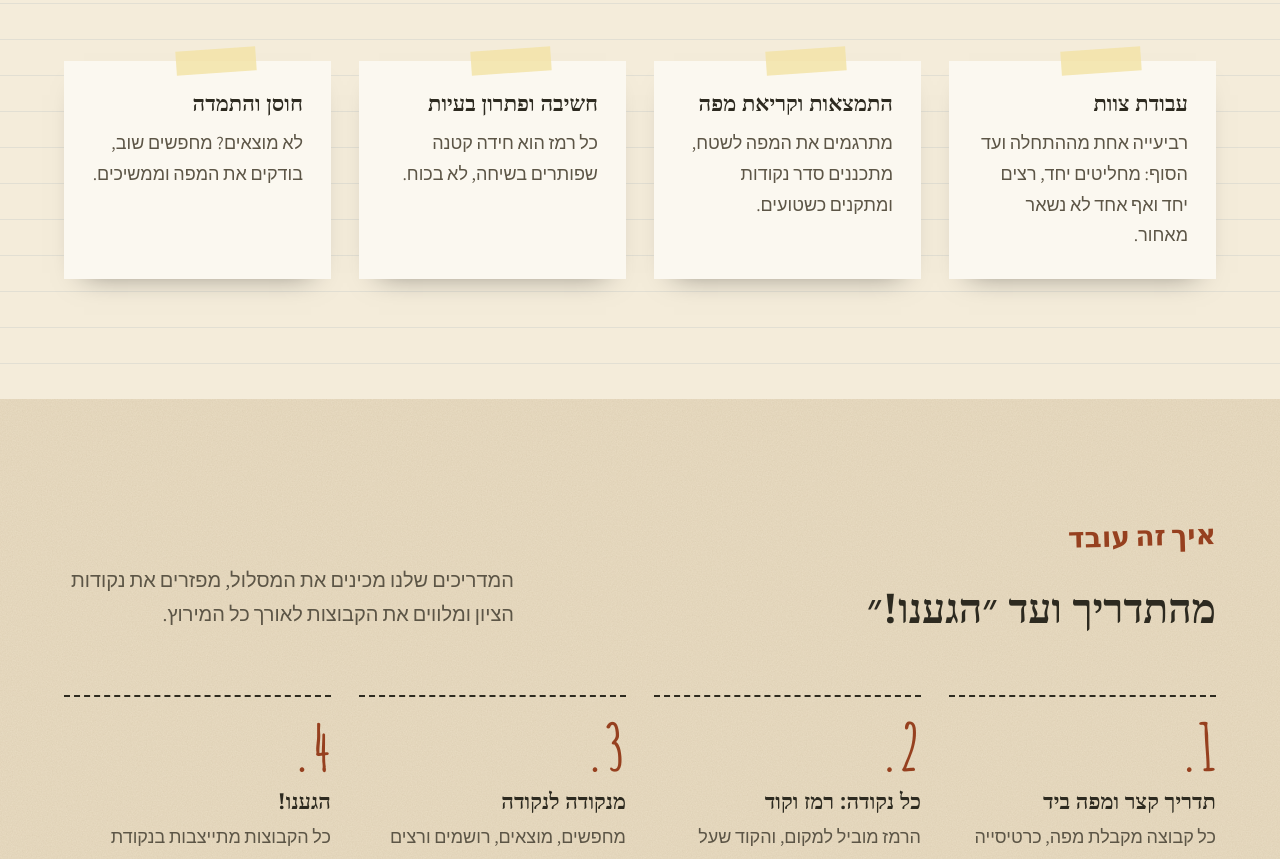
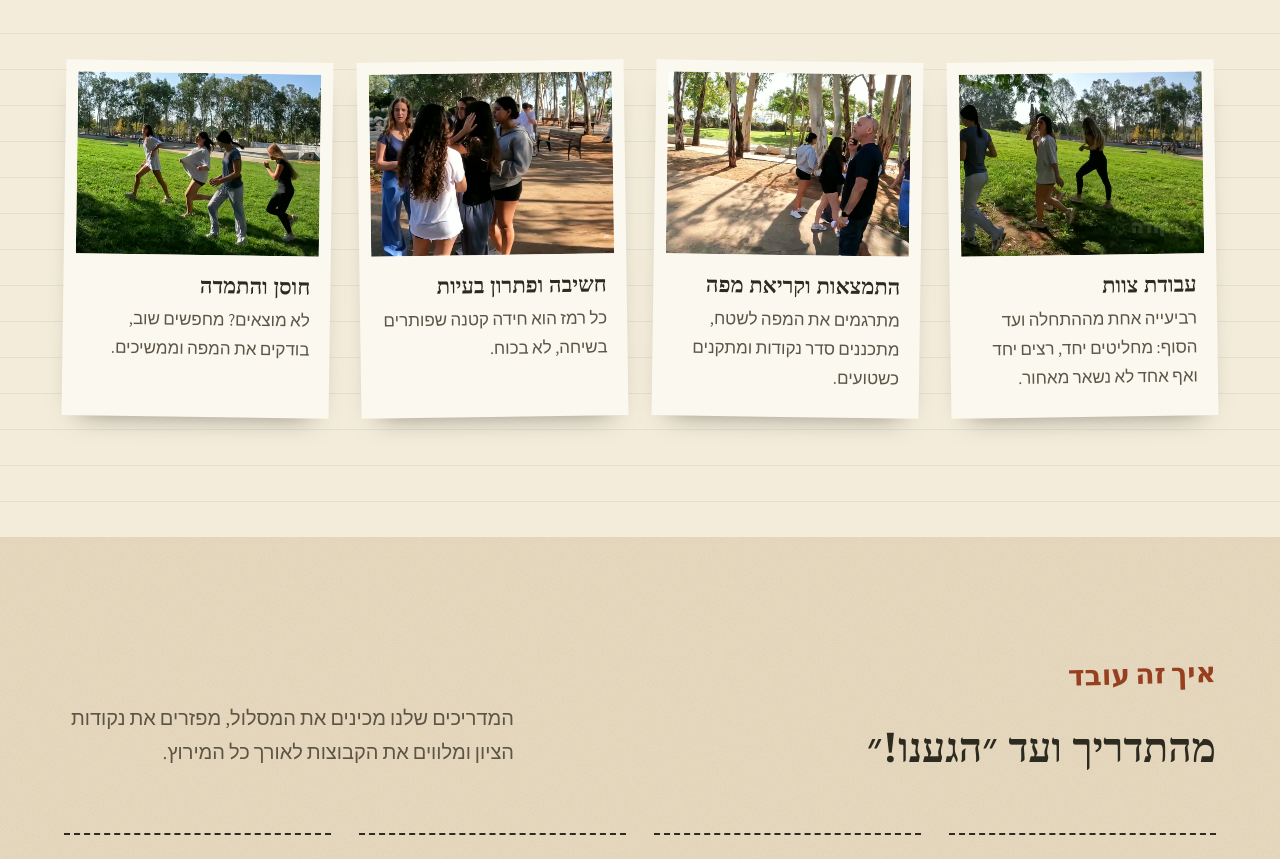
Before and after one commit to newmaslul/maslul-website, a plain HTML site: page navigation-race.html in a window 1280 px wide. Shown: the part 1646-2505 px from the top of the page. Drawn offline with Linux system fonts and the light colour scheme; a web font is replaced by a local one.

Commit message:
Navigation race: photos on the takeaway cards
Co-Authored-By: Claude Opus 5.5 <noreply@anthropic.com>

```diff
--- a/navigation-race.html
+++ b/navigation-race.html
@@ -88,10 +88,10 @@
     <div class="wrap">
       <div class="head"><span class="eyebrow">מה התלמידים לוקחים איתם</span><h2>יותר ממשחק בפארק</h2><p>המסלול, הרמזים ורמת הקושי מותאמים לשכבת הגיל: מסלולים קצרים ורמזים פשוטים לצעירים, ומסלולים ארוכים וחידות מורכבות לבוגרים.</p></div>
       <div class="grid g4">
-        <div class="note-box"><h3>עבודת צוות</h3><p class="muted">רביעייה אחת מההתחלה ועד הסוף: מחליטים יחד, רצים יחד ואף אחד לא נשאר מאחור.</p></div>
-        <div class="note-box"><h3>התמצאות וקריאת מפה</h3><p class="muted">מתרגמים את המפה לשטח, מתכננים סדר נקודות ומתקנים כשטועים.</p></div>
-        <div class="note-box"><h3>חשיבה ופתרון בעיות</h3><p class="muted">כל רמז הוא חידה קטנה שפותרים בשיחה, לא בכוח.</p></div>
-        <div class="note-box"><h3>חוסן והתמדה</h3><p class="muted">לא מוצאים? מחפשים שוב, בודקים את המפה וממשיכים.</p></div>
+        <div class="card"><div class="card__media"><img src="images/navigation-race/run-grass.jpg" alt="תלמידות רצות יחד על הדשא" loading="lazy"></div><div class="card__body"><h3>עבודת צוות</h3><p>רביעייה אחת מההתחלה ועד הסוף: מחליטים יחד, רצים יחד ואף אחד לא נשאר מאחור.</p></div></div>
+        <div class="card"><div class="card__media"><img src="images/navigation-race/guide-map.jpg" alt="תלמידים עם מפות סביב מדריך בפארק" loading="lazy"></div><div class="card__body"><h3>התמצאות וקריאת מפה</h3><p>מתרגמים את המפה לשטח, מתכננים סדר נקודות ומתקנים כשטועים.</p></div></div>
+        <div class="card"><div class="card__media"><img src="images/navigation-race/team-huddle.jpg" alt="תלמידות מתייעצות יחד על רמז" loading="lazy"></div><div class="card__body"><h3>חשיבה ופתרון בעיות</h3><p>כל רמז הוא חידה קטנה שפותרים בשיחה, לא בכוח.</p></div></div>
+        <div class="card"><div class="card__media"><img src="images/navigation-race/run-field.jpg" alt="קבוצת תלמידות ממשיכה בריצה בפארק" loading="lazy"></div><div class="card__body"><h3>חוסן והתמדה</h3><p>לא מוצאים? מחפשים שוב, בודקים את המפה וממשיכים.</p></div></div>
       </div>
     </div>
   </section>
```
